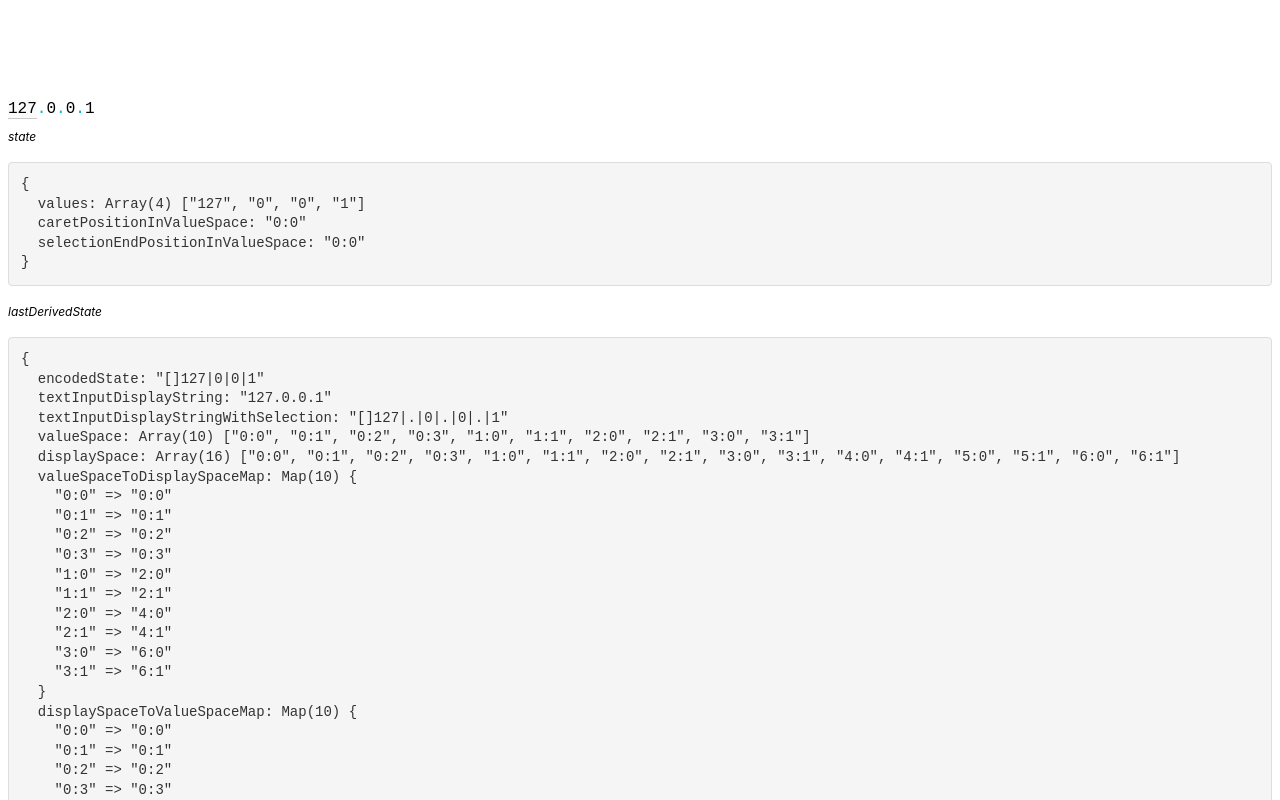
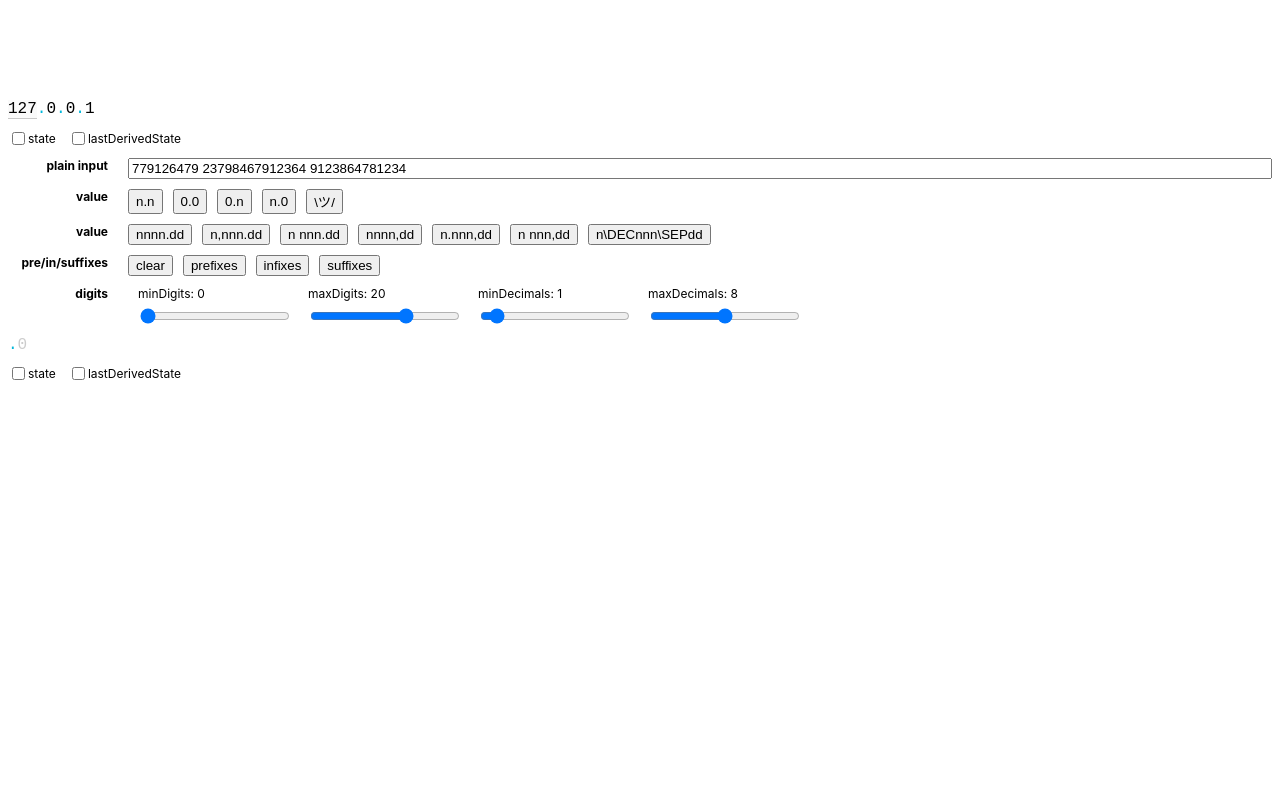
Before and after one commit to qwesda/mask-input, a Vue app: page / in a window 1280 px wide. Shown: the top 800 px of the page. Built offline with nearby package versions, Linux system fonts and the light colour scheme; the HTML template or start-up script is replaced by a standard one.

Commit message:
add checkboxes for debug state

```diff
--- a/src/masked-text/masked-text.vue
+++ b/src/masked-text/masked-text.vue
@@ -18,11 +18,15 @@
   </div>
 
   <template v-if="hasFocus">
-    <i>state</i>
-    <var-dump :data="state" />
+    <div style="display: flex; flex-direction: row; gap: 1em">
+      <label style="display: flex; flex-direction: row; align-items: center"> <input type="checkbox" v-model="showDebugState" /> state </label>
+      <label style="display: flex; flex-direction: row; align-items: center">
+        <input type="checkbox" v-model="showDebugLastDerivedState" /> lastDerivedState
+      </label>
+    </div>
 
-    <i>lastDerivedState</i>
-    <var-dump :data="lastDerivedState" />
+    <var-dump v-if="showDebugState" :data="state" />
+    <var-dump v-if="showDebugLastDerivedState" :data="lastDerivedState" />
   </template>
 </template>
 
@@ -42,6 +46,9 @@
   } from './masks/base/index.ts';
 
   import VarDump from '@/helper/var-dump.vue';
+
+  const showDebugState = ref(false);
+  const showDebugLastDerivedState = ref(false);
 
   interface Props {
     mask: MaskDefinition;
```
